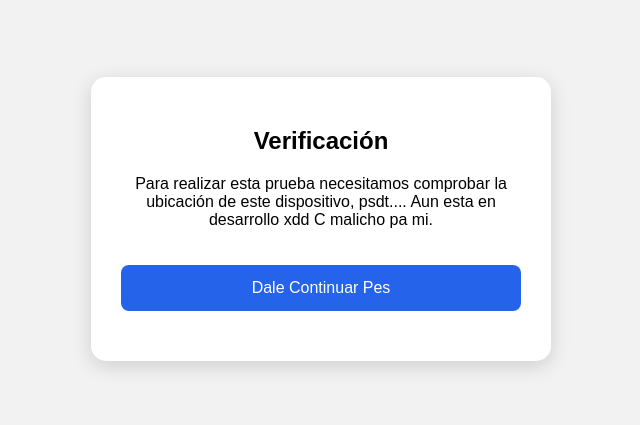
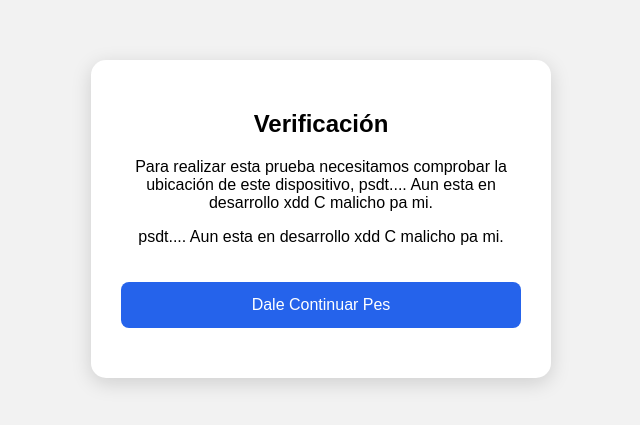
Before and after one commit to TheBryanz/Practica-Ubicacion, a plain HTML site: page index.html in a window 1280 px wide. Shown: the part 181-606 px from the top of the page, without its empty margins (319-959 px from the left). Drawn offline with Linux system fonts and the light colour scheme.

Commit message:
Update index.html

```diff
--- a/index.html
+++ b/index.html
@@ -59,6 +59,10 @@
     <p>
         Para realizar esta prueba necesitamos comprobar la ubicación
         de este dispositivo,
+        psdt.... Aun esta en desarrollo xdd
+        C malicho pa mi.
+    </p>
+     <p>
         psdt.... Aun esta en desarrollo xdd
         C malicho pa mi.
     </p>
```
